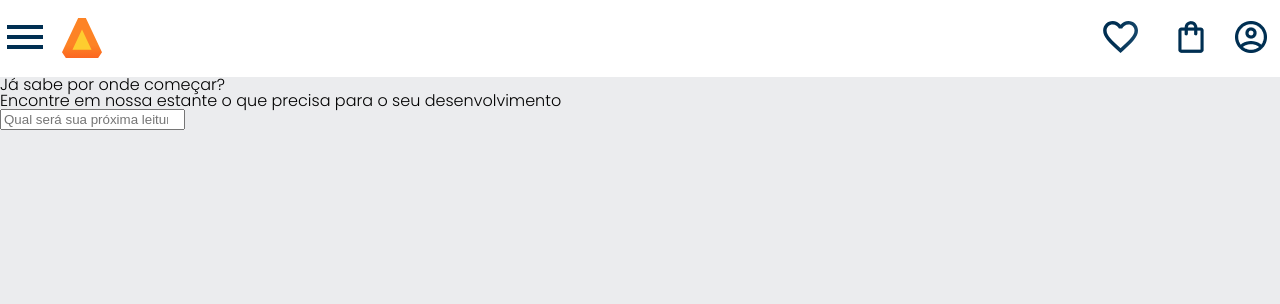
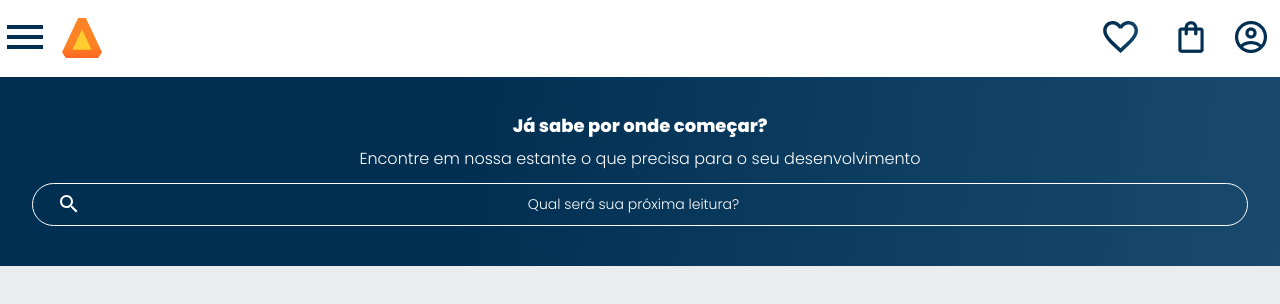
Before and after one commit to pilarpsico/alurabooks, a plain HTML site: page index.html in a window 1280 px wide. Drawn offline with Linux system fonts and the light colour scheme.

Commit message:
bannerfinalizado

```diff
--- a/style.css
+++ b/style.css
@@ -1,4 +1,5 @@
 @import url(./styles/header.css);
+@import url(./styles/banner.css);
 
 :root {
     --cor-de-fundo: #EBECEE;
--- /dev/null
+++ b/styles/banner.css
@@ -0,0 +1,50 @@
+.banner {
+    text-align: center;
+    background: var(--azul-degrade);
+    color: var(--branco);
+    padding: 2.5em 2em;
+}
+
+.banner_titulo {
+    font-size: 18px;
+    font-weight: 700;
+
+}
+
+.banner_texto {
+    font-weight: 500;
+    margin: 1em 0;
+
+}
+.banner_pesquisa {
+    background-color: transparent;
+    color: var(--branco);
+    border: 1px solid var(--branco);
+    border-radius: 24px;
+    padding: 1em;
+    width: 100%;
+}
+.banner_pesquisa::placeholder {
+    font-family: var(--font-principal);
+    font-size: 14px;
+    font-weight: 400;
+    text-align: center;
+    color: var(--branco);
+    background: url(../img/lupa.svg) no-repeat;
+    background-position: 1em;
+}
+/*
+.banner_pesquisa{
+    margin-top: 0.8rem;
+    margin-bottom: 1.6rem;
+    width: 85%;
+    border-radius: 1.6rem;
+    border: 1px solid var(--branco);
+}
+
+.banner_pesquisa:placeholder-shown {
+    font-size: 14px;
+    padding: 0.8rem;
+
+    color: var(--branco);
+}*/
```
Also changed, not shown: img/lupa.svg (added).
